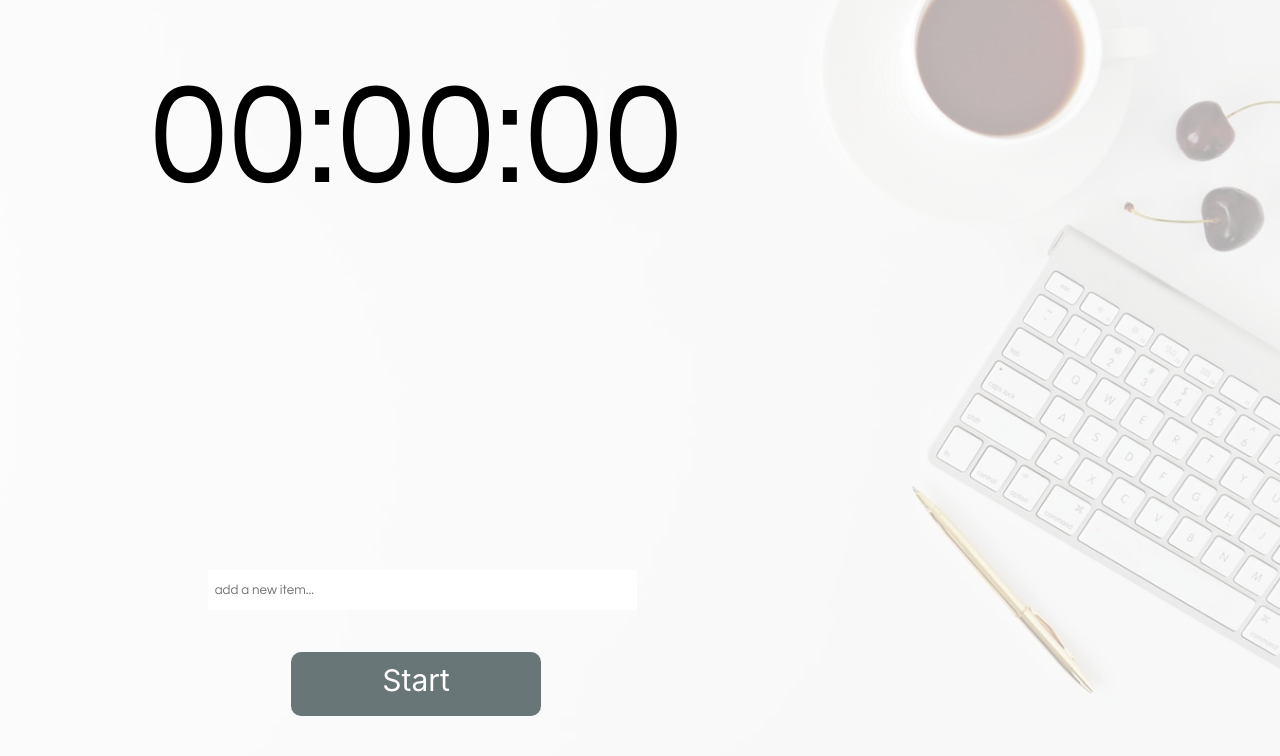
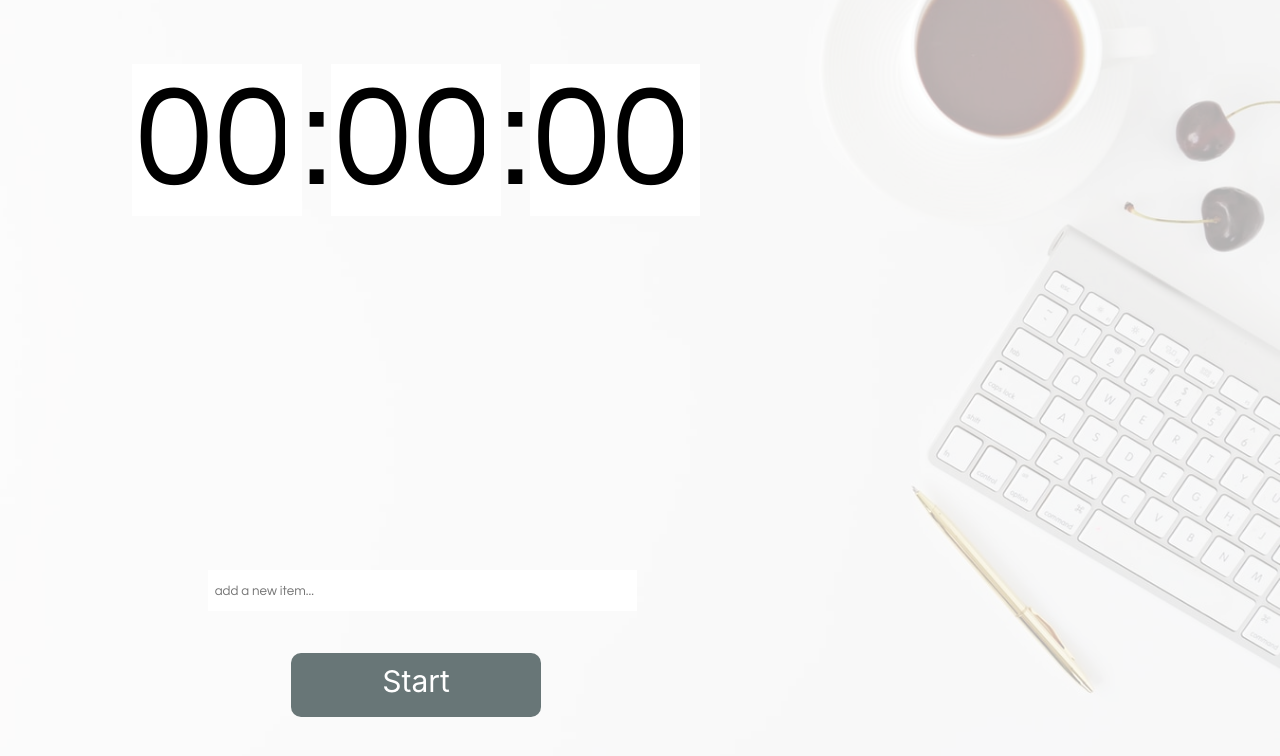
Before and after one commit to EmeraldEntities/yap-tapp, a React (Create React App) app: page /#/dashboard in a window 1280 px wide. Shown: the top 756 px of the page. Built offline with nearby package versions, Linux system fonts and the light colour scheme.

Commit message:
input cool
time adjustment is wonky and idk why

```diff
--- a/package.json
+++ b/package.json
@@ -3,6 +3,7 @@
   "version": "0.1.0",
   "private": true,
   "dependencies": {
+    "@progress/kendo-react-dropdowns": "^4.8.0",
     "@testing-library/jest-dom": "^5.11.4",
     "@testing-library/react": "^11.1.0",
     "@testing-library/user-event": "^12.1.10",
--- a/src/pages/dashboard.css
+++ b/src/pages/dashboard.css
@@ -100,6 +100,19 @@
 .timer-input {
     height:100%;
     font-family: questrial;
+    font-size: 144px;
+    width: 1.15em;
+    border-width: 0;
+}
+
+.timer-input:focus {
+    outline: 'none';
+    border-width: 0;
+}
+
+.timer-input:focus-within{
+    outline: 'none';
+    border-width: 0;
 }
 
 .new-task-input:focus {
--- a/src/pages/dashboard.tsx
+++ b/src/pages/dashboard.tsx
@@ -25,9 +25,23 @@ const Dashboard: React.FC = () => {
   const [timerLength, setTimerLength] = useState<number>();
   const [formattedTime, setFormattedTime] = useState<FormattedTime>();
 
-  const [hourInput, setHourInput] = useState<number>();
-  const [minuteInput, setMinuteInput] = useState<number>();
-  const [secondInput, setSecondInput] = useState<number>();
+  const [hourInput, setHourInput] = useState<number>(0);
+  const [minuteInput, setMinuteInput] = useState<number>(0);
+  const [secondInput, setSecondInput] = useState<number>(0);
+
+
+  const runResults = () => {
+    setTimerLength(undefined);
+    setFormattedTime(undefined);
+
+    const failedTasks = tasks.filter((task) => task.completed != true);
+    if (failedTasks.length != 0) {
+      alert("you failed")
+    }
+
+    // purge tasks
+    setTasks([]);
+  }
 
   useEffect(() => {
     if (timerLength == undefined) {
@@ -35,9 +49,7 @@ const Dashboard: React.FC = () => {
     }
 
     if (reckoningIsHere()) {
-      alert('your time is over');
-      setTimerLength(undefined);
-      setFormattedTime(undefined);
+      runResults();
     } else {
       console.log(timerLength);
       setFormattedTime(getFormattedTime(timerLength));
@@ -76,6 +88,46 @@ const Dashboard: React.FC = () => {
   };
 
   const Timer: React.FC = () => {
+    if (timerLength === undefined) {
+      return (
+        <div className="timer">
+          {/* this produces scuffed input but idk how to fix it */}
+          <input
+            className="timer-input"
+            placeholder="00"
+            id="hour"
+            type="number"
+            onChange={(e) => setHourInput(parseInt(e.target.value))}
+            value={hourInput == 0 ? "00" : hourInput}
+            max={99}
+            min={0}
+          />
+          <span className="time-segment">:</span>
+          <input
+            className="timer-input"
+            placeholder="00"
+            id="minute"
+            type="number"
+            onChange={(e) => setMinuteInput(parseInt(e.target.value))}
+            value={minuteInput == 0 ? "00" : minuteInput}
+            max={59}
+            min={0}
+          />
+          <span className="time-segment">:</span>
+          <input
+            className="timer-input"
+            placeholder="00"
+            id="second"
+            type="number"
+            onChange={(e) => setSecondInput(parseInt(e.target.value))}
+            value={secondInput == 0 ? "00" : secondInput}
+            max={59}
+            min={0}
+          />
+        </div>
+      );
+    }
+
     return (
       <div className="timer">
         <TimeSegment
@@ -157,7 +209,7 @@ const Dashboard: React.FC = () => {
 
   const startTimer = () => {
     console.log('starting timer');
-    setTimerLength(3);
+    setTimerLength(hourInput * (60*60) + minuteInput * 60 + secondInput);
   };
 
   const button = (
@@ -176,7 +228,6 @@ const Dashboard: React.FC = () => {
         placeholder="add a new item..."
         onKeyDown={(e) => handleKeyDown(e)}
         value={newTask}
-        id="bad-bad-input"
         maxLength={70}
       />
     </div>
```
Also changed, not shown: 1 other file (tests, documents, lock files or other folders).
